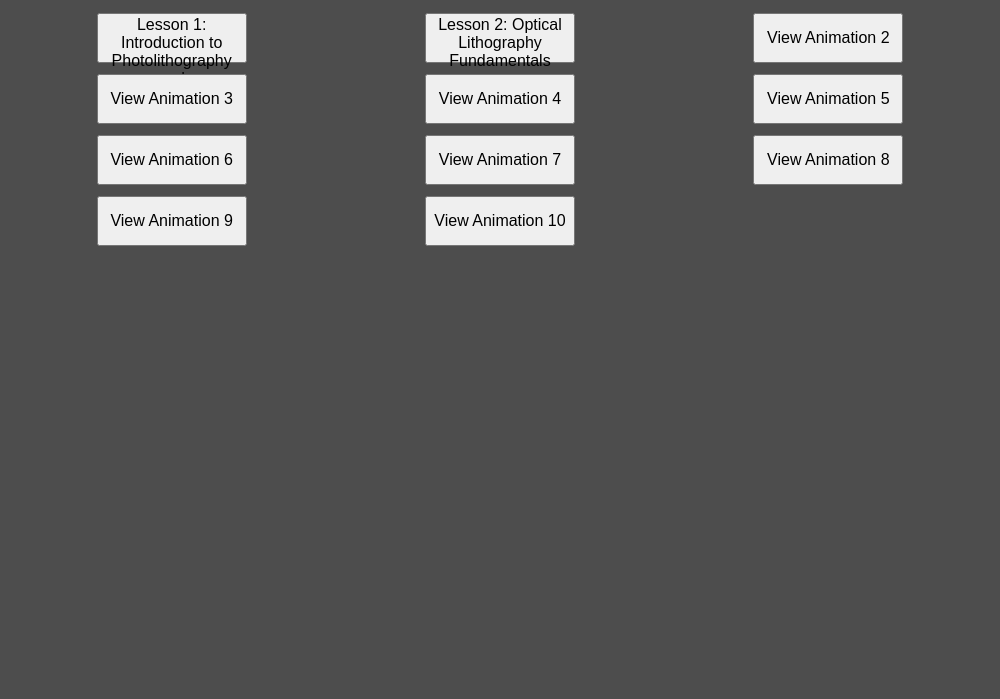
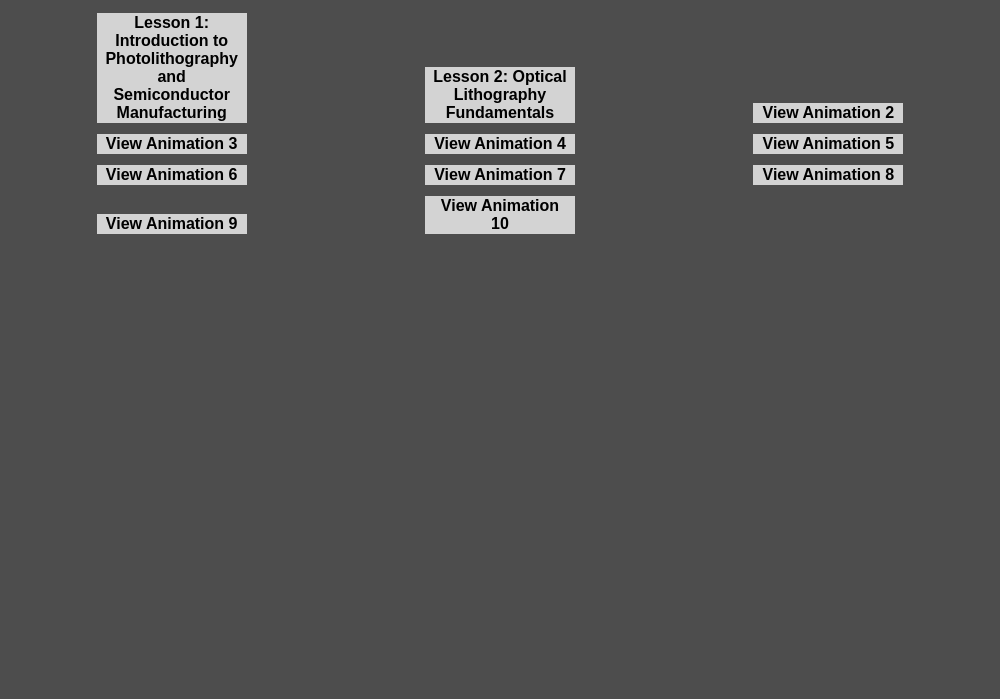
Before and after one commit to hunterjreid/LithoLab, an Electron app: page index.html in a window 1000 px wide. Shown: the part 101-800 px from the top of the page. Drawn offline with Linux system fonts and the light colour scheme.

Commit message:
added font

```diff
--- /dev/null
+++ b/assets/styles.css
@@ -0,0 +1,4 @@
+body {
+    font-family: 'Gilroy', sans-serif;
+    font-weight: 600;
+  }
--- a/index.html
+++ b/index.html
@@ -3,6 +3,7 @@
 <head>
   <meta charset="UTF-8">
   <title>Photolithography 101</title>
+  <link rel="stylesheet" href="assets/styles.css">
   <style>
     body {
       display: grid;
@@ -24,8 +25,11 @@
 
     button {
       width: 150px;
-      height: 50px;
+      font-family: 'Gilroy', sans-serif;
+    font-weight: 600;
+    border: none;
       font-size: 16px;
+      background: lightgray;
       margin: 5px;
     }
   </style>
@@ -38,6 +42,7 @@
     </select>
   </div>
   <br>
+
 <body>
   <h1>Photolithography 101</h1>
 
```
Also changed, not shown: assets/fonts/Gilroy-Semibold.ttf (added), assets/images/favicon.ico (renamed from images/favicon.ico).
